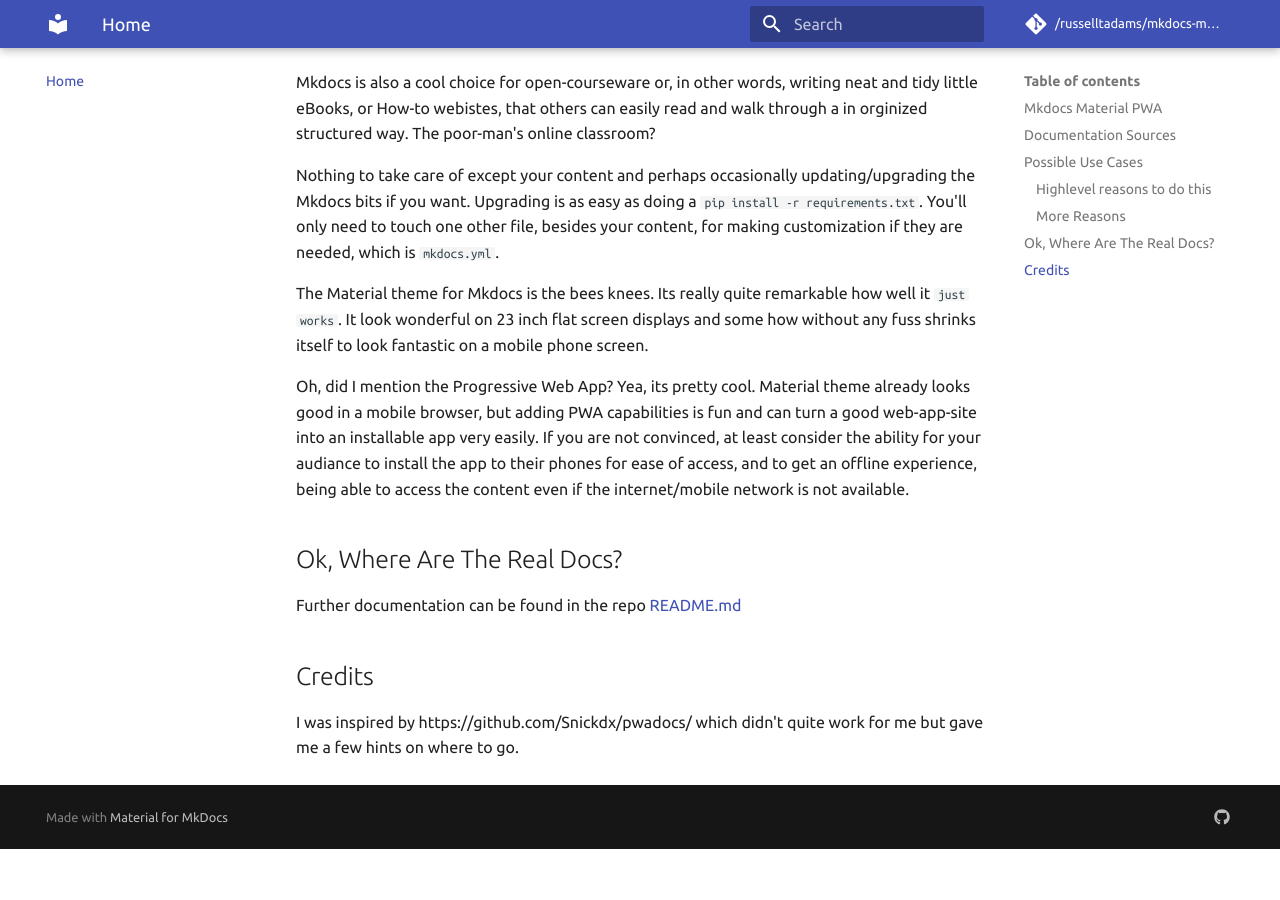
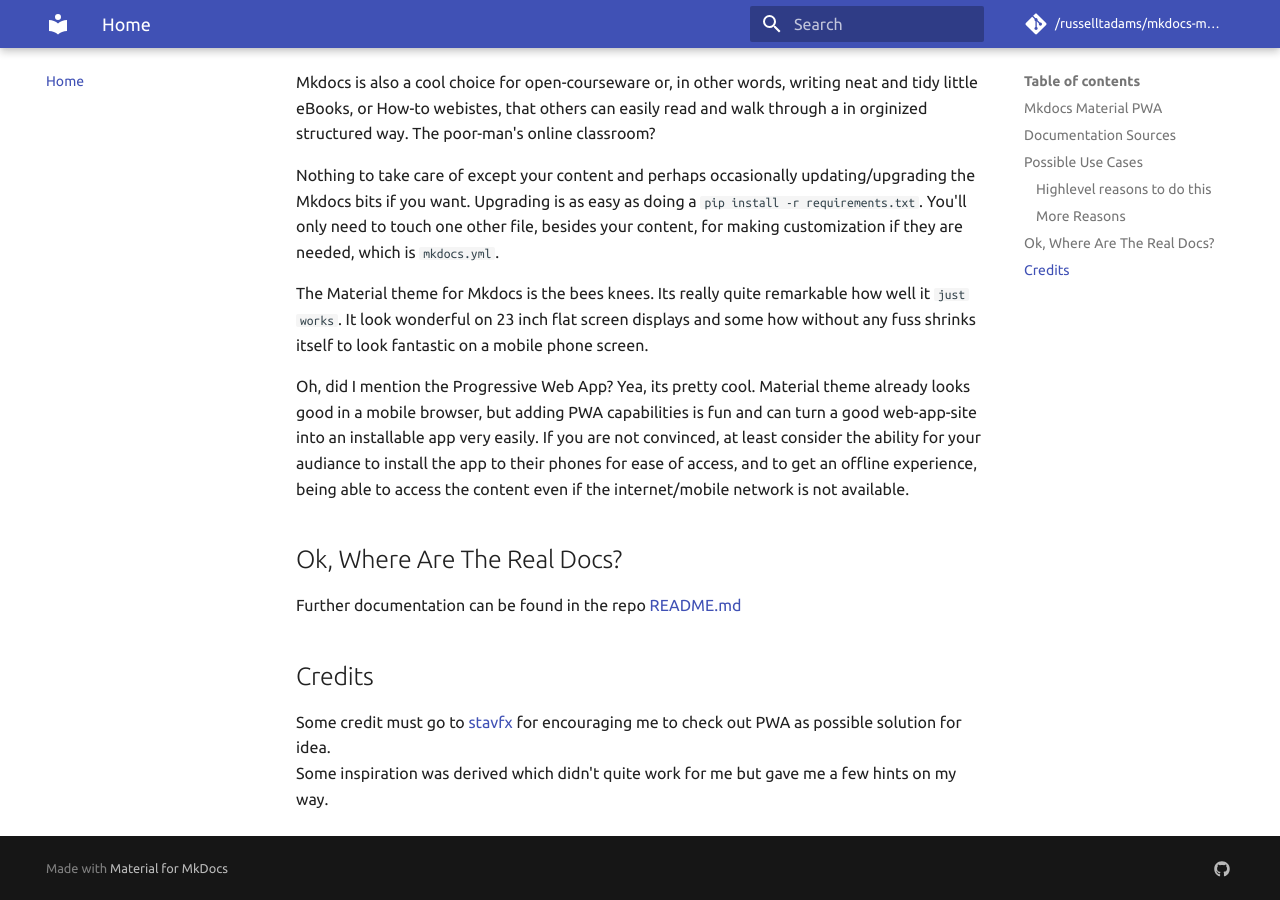
Before and after one commit to russelltadams/mkdocs-material-pwa-vercel.com, an MkDocs documentation site: the page built from docs/index.md, in a window 1280 px wide and 900 px high, scrolled down 1199 px. Built offline with MkDocs 1.6.1 and Material for MkDocs 9.7.7, drawn with Linux system fonts in a browser that asks for light colours; comment, search, counter and statistics services are not loaded; before the commit the page ends 2048 px from its top, so only the background shows below that.

```diff
--- a/docs/index.md
+++ b/docs/index.md
@@ -43,4 +43,5 @@ Further documentation can be found in the repo [README.md](https://github.com/ru
 
 ## Credits
 
-I was inspired by https://github.com/Snickdx/pwadocs/ which didn't quite work for me but gave me a few hints on where to go.
+Some credit must go to [stavfx](https://github.com/stavfx) for encouraging me to check out PWA as possible solution for idea.
+Some inspiration was derived [](https://github.com/Snickdx/pwadocs/) which didn't quite work for me but gave me a few hints on my way.
```
Also changed, not shown: README.md (+1 -1 lines).
